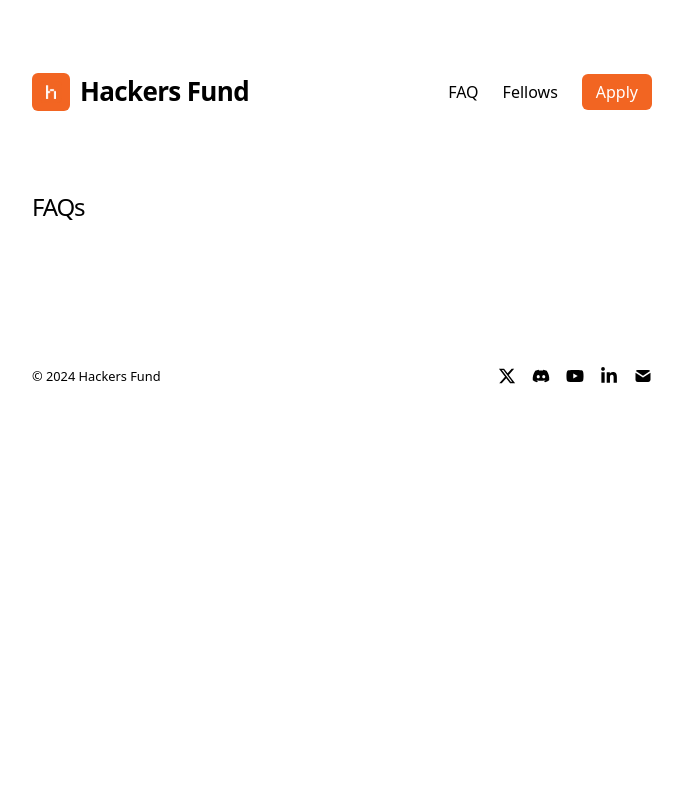
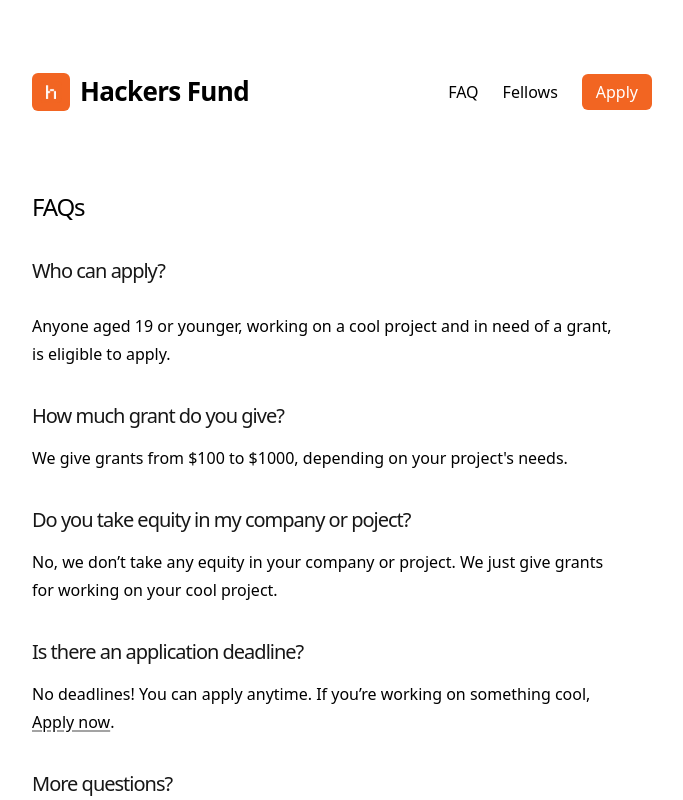
Before and after one commit to hack2tfuture/HackFund, a Next.js app: page /faq in a window 1280 px wide. Shown: the top 800 px of the page, without its empty margins (298-981 px from the left). Built offline with nearby package versions, Linux system fonts and the light colour scheme.

Commit message:
Add FAQs

```diff
--- a/app/faq/page.tsx
+++ b/app/faq/page.tsx
@@ -4,7 +4,33 @@ export default function Faq() {
   return (
     <div>
       <h1 className="mb-8 text-2xl font-medium tracking-tighter">FAQs</h1>
-      <p className="prose prose-neutral dark:prose-invert"></p>
+      <div className="prose prose-neutral dark:prose-invert">
+        <h3> Who can apply?</h3>
+        <p>
+          Anyone aged 19 or younger, working on a cool project and in need of a
+          grant, is eligible to apply.
+        </p>
+        <h3>How much grant do you give?</h3>
+        <p>
+          We give grants from $100 to $1000, depending on your project's needs.
+        </p>
+        <h3>Do you take equity in my company or poject?</h3>
+        <p>
+          No, we don’t take any equity in your company or project. We just give
+          grants for working on your cool project.
+        </p>
+        <h3>Is there an application deadline?</h3>
+        <p>
+          No deadlines! You can apply anytime. If you’re working on something
+          cool,{" "}
+          <a href="https://forms.gle/GU2kLMjrWgKxKJ1u7" target="_blank">
+            Apply now
+          </a>
+          .
+        </p>
+        <h3>More questions?</h3>
+        <p>Feel free to email us at info.hackersfund@gmail.com</p>
+      </div>
     </div>
   );
 }
```
